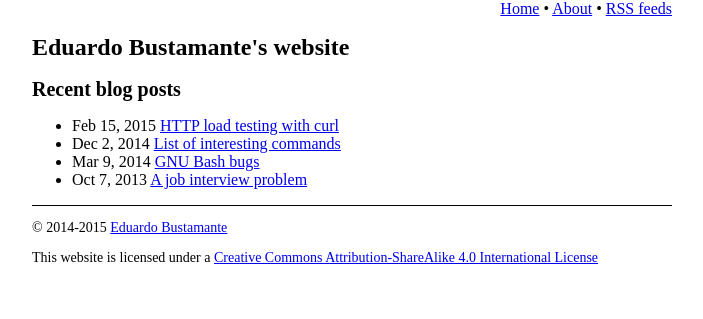
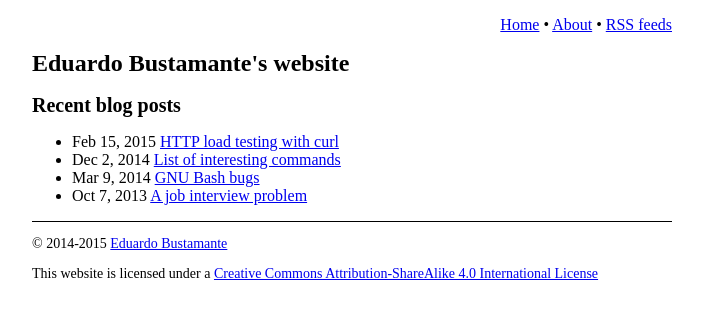
Before and after one commit to dualbus/dualbus.me, a Jekyll site: the page built from index.html, in a window 1280 px wide. Shown: the top 319 px of the page, without its empty margins (288-991 px from the left). Built offline with Jekyll 4.4.1, drawn with Linux system fonts in a browser that asks for light colours.

Commit message:
Add padding to CSS

```diff
--- a/css/main.css
+++ b/css/main.css
@@ -1,6 +1,7 @@
 body {
 max-width: 40em;
 margin: 0 auto;
+padding: 1em;
 }
 
 nav.site-nav {
```
